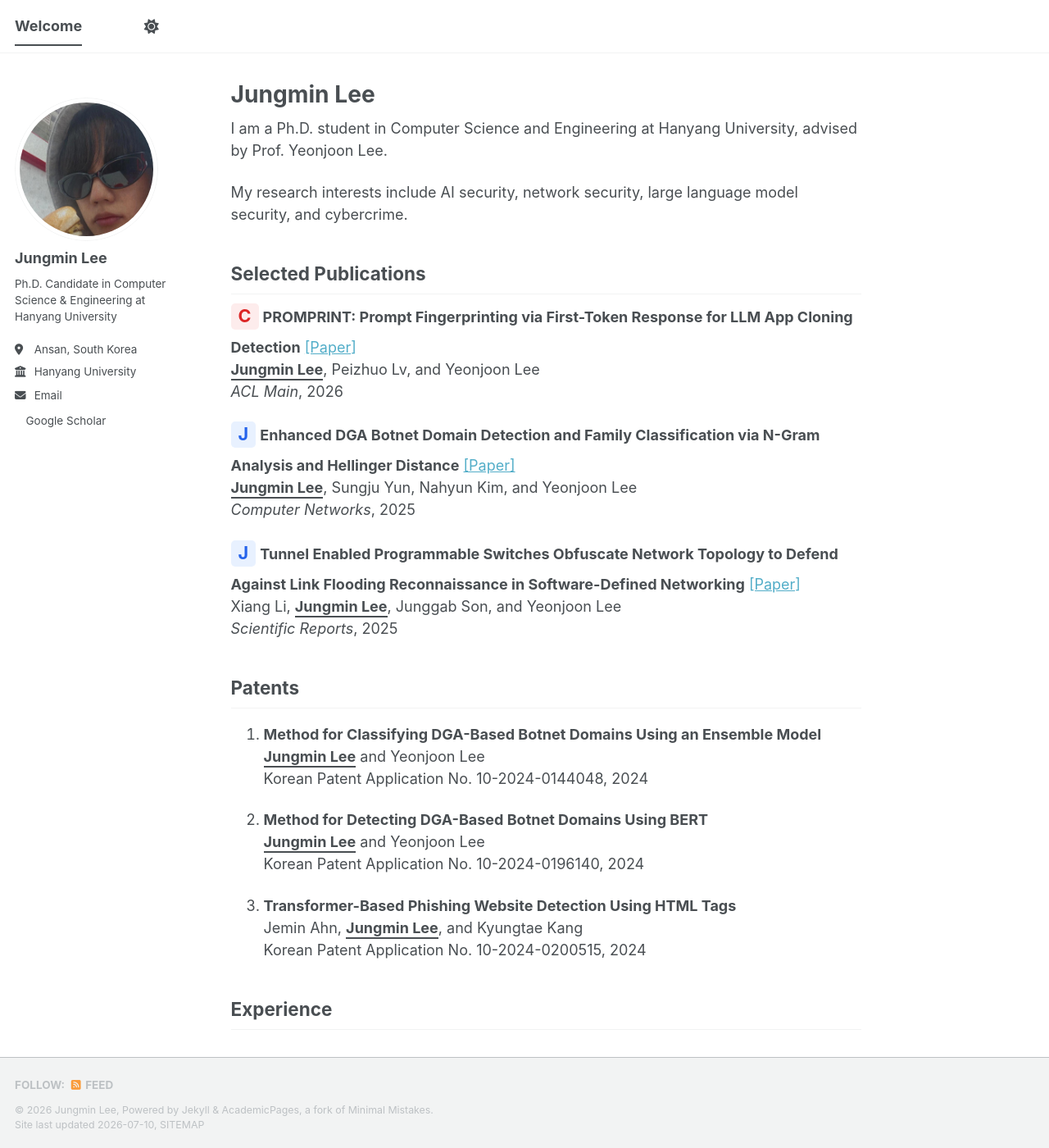
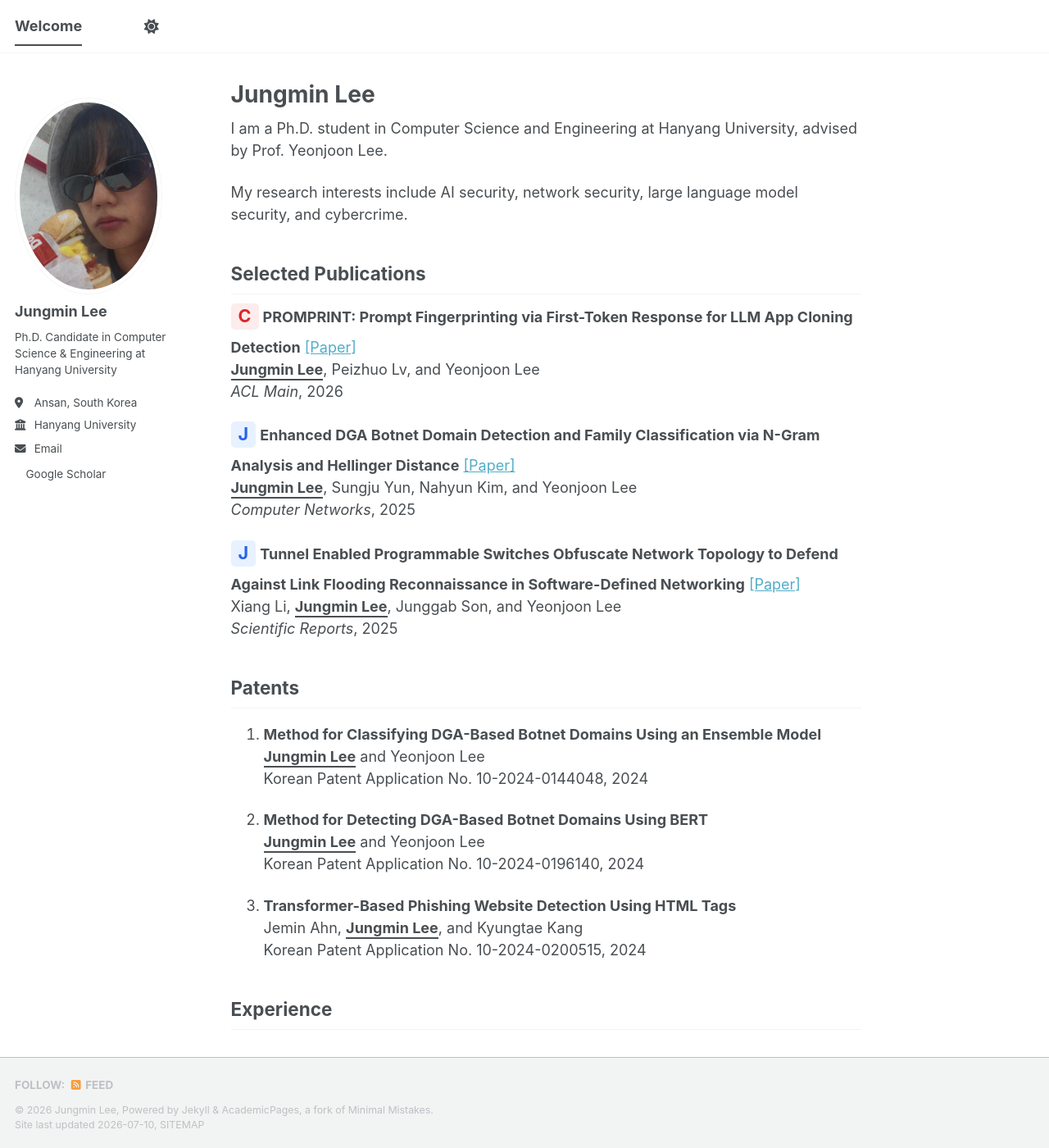
Before and after one commit to jm-lee00/jm-lee00.github.io, a Jekyll site: the page built from _pages/about.md, in a window 1280 px wide and 1400 px high. Shown: the whole window at 82% size. Built offline with Jekyll 4.4.1, drawn with Linux system fonts in a browser that asks for light colours; a style sheet for code colours, icons or effects is not loaded.

Commit message:
Modification

```diff
--- a/assets/css/main.scss
+++ b/assets/css/main.scss
@@ -89,12 +89,10 @@
 }
 
 .author__avatar {
-  display: block !important;
-  width: 175px !important;
-  height: 175px !important;
-  min-width: 175px !important;
-  overflow: hidden;
-  border-radius: 50%;
+    width: 180px;
+    height: 240px;
+    overflow: hidden;
+    border-radius: 50%;
 }
 
 .author__avatar img {
```
